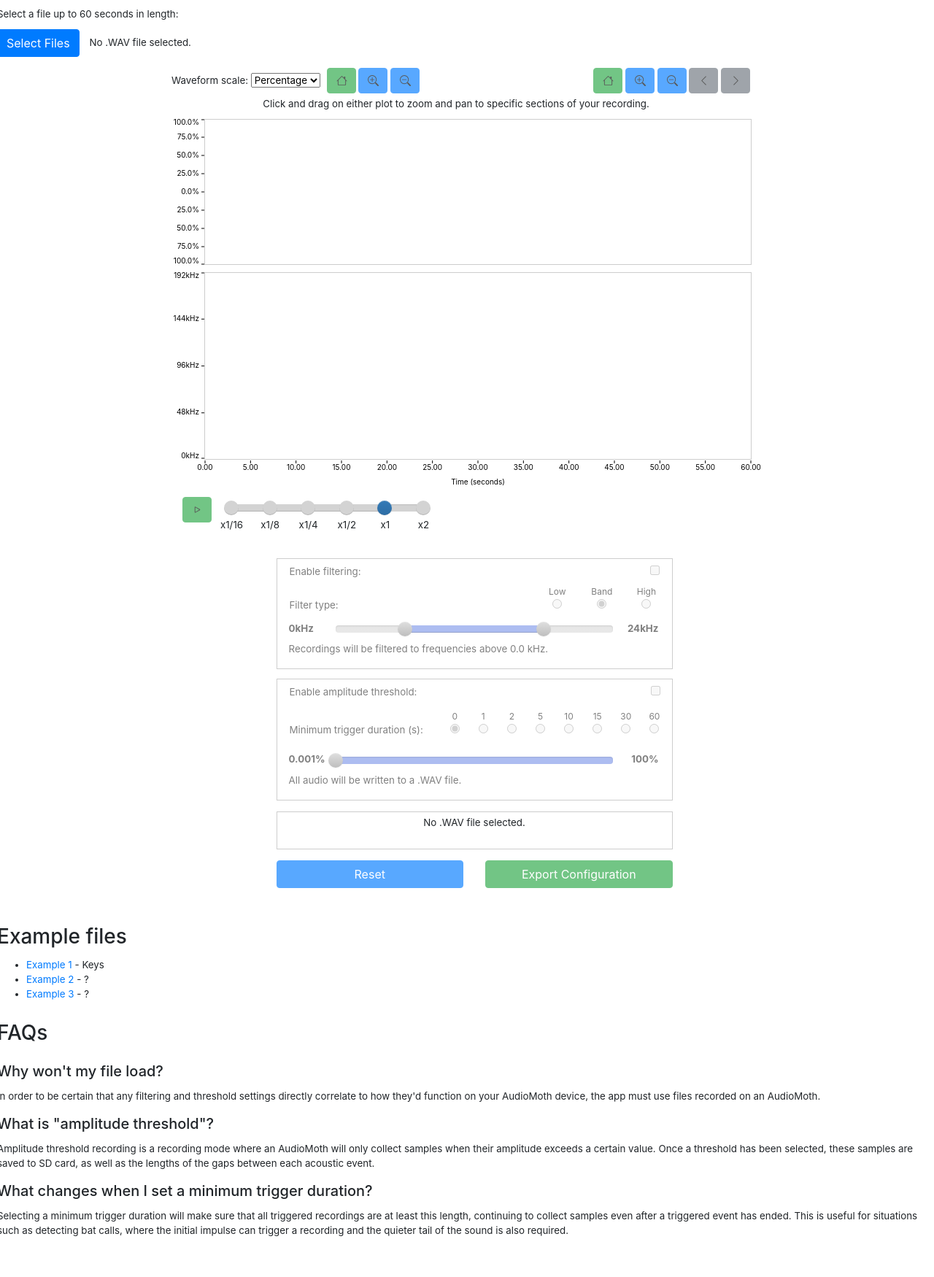
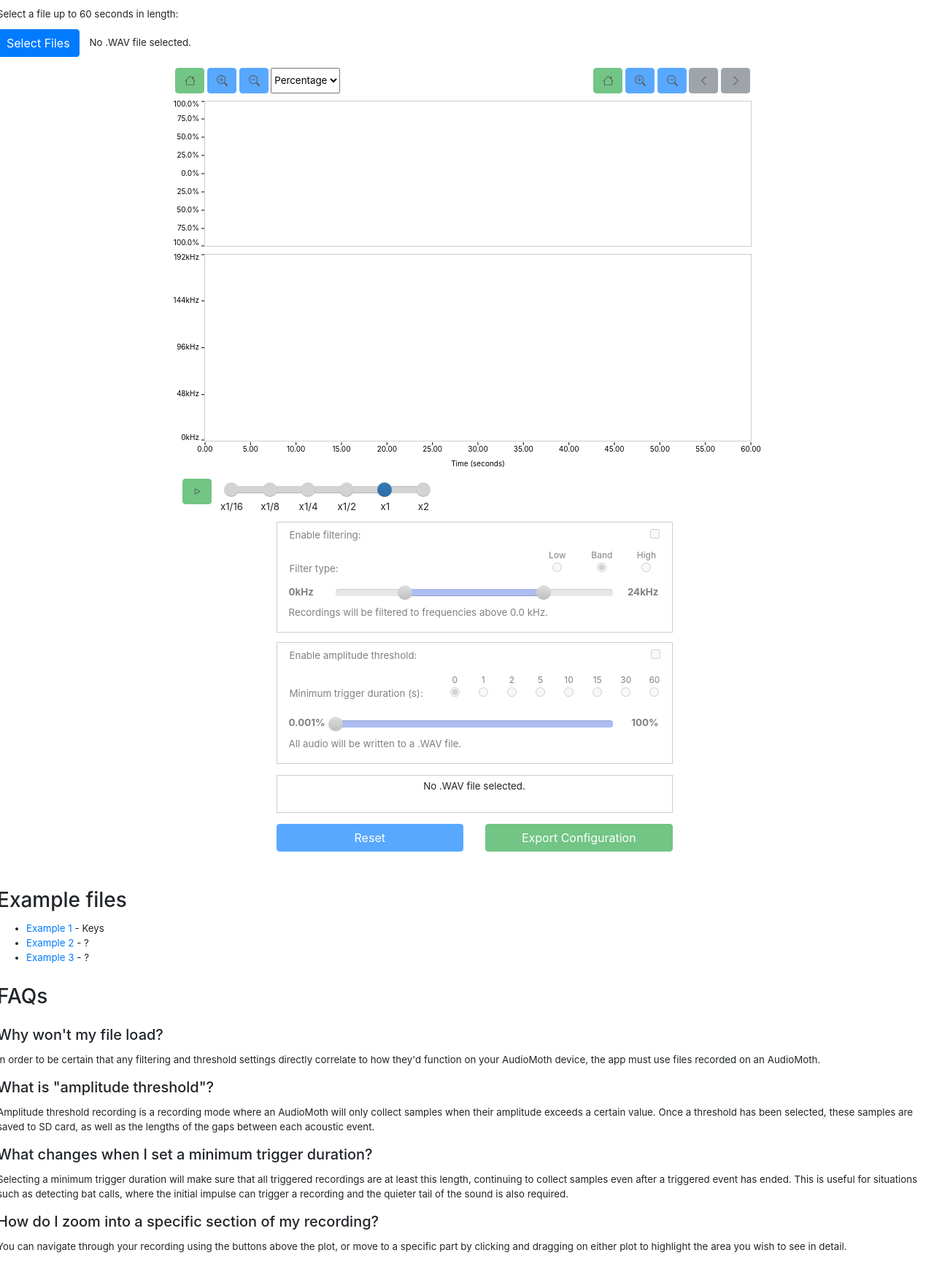
Before and after one commit to pcprince/filter-web-app, a website: page index.html in a window 1280 px wide. Shown: the part 62-1812 px from the top of the page at 73% size. Before the commit the page ends 1790 px from the top, so only its background shows below. Drawn offline with Linux system fonts and the light colour scheme.

Commit message:
Refactor UI

```diff
--- a/index.html
+++ b/index.html
@@ -68,12 +68,6 @@
                     <div class="wrapper" style="width: 793px;">
                         <div class="row">
                             <div class="col" style="text-align: left; padding-right: 0px;">
-                                <span style="vertical-align: middle;">Waveform scale:</span>
-                                <select id="amplitude-threshold-scale-select" style="vertical-align: middle;">
-                                    <option value="0">16-Bit</option>
-                                    <option value="1">Decibel</option>
-                                    <option value="2" selected="selected">Percentage</option>
-                                </select>
                                 <button class="btn btn-success nav-button" id="waveform-home-button" disabled style="margin-left: 5px;">
                                     <img class="button-icon" src="./assets/house.svg" alt="Bootstrap">
                                 </button>
@@ -83,6 +77,11 @@
                                 <button class="btn btn-primary nav-button" id="waveform-zoom-out-button" disabled>
                                     <img class="button-icon" src="./assets/zoom-out.svg" alt="Bootstrap">
                                 </button>
+                                <select id="amplitude-threshold-scale-select" style="vertical-align: middle; height: 35px;">
+                                    <option value="0">16-Bit</option>
+                                    <option value="1">Decibel</option>
+                                    <option value="2" selected="selected">Percentage</option>
+                                </select>
                             </div>
                             <div class="col" style="text-align: right; padding-left: 0px;">
                                 <button class="btn btn-success nav-button" id="home-button" disabled>
@@ -109,10 +108,6 @@
 
             <div class="row justify-content-md-center">
                 <div class="col plot-width">
-
-                    <div class="row" style="margin-top: 5px; text-align: center; height: 20px;">
-                        <span style="text-align: center; width: 780px;">Click and drag on either plot to zoom and pan to specific sections of your recording.</span>
-                    </div>
 
                     <!-- Plots -->
 
@@ -162,8 +157,6 @@
                 </div>
 
                 <div class="col control-width control-margin" style="padding: 0px;">
-
-                    <div class="row" style="margin-top: 5px; text-align: center; height: 20px;"></div>
 
                     <!-- Filtering -->
 
@@ -425,6 +418,17 @@
                 </div>
             </div>
 
+            <div class="row justify-content-md-center" style="margin-top: 15px;">
+                <div class="col total-width">
+                    <h5>How do I zoom into a specific section of my recording?</h5>
+                </div>
+            </div>
+            <div class="row justify-content-md-center" style="margin-top: 5px;">
+                <div class="col total-width">
+                    You can navigate through your recording using the buttons above the plot, or move to a specific part by clicking and dragging on either plot to highlight the area you wish to see in detail.
+                </div>
+            </div>
+
             <div style="margin-bottom: 20px;"></div>
 
         </div>
```
